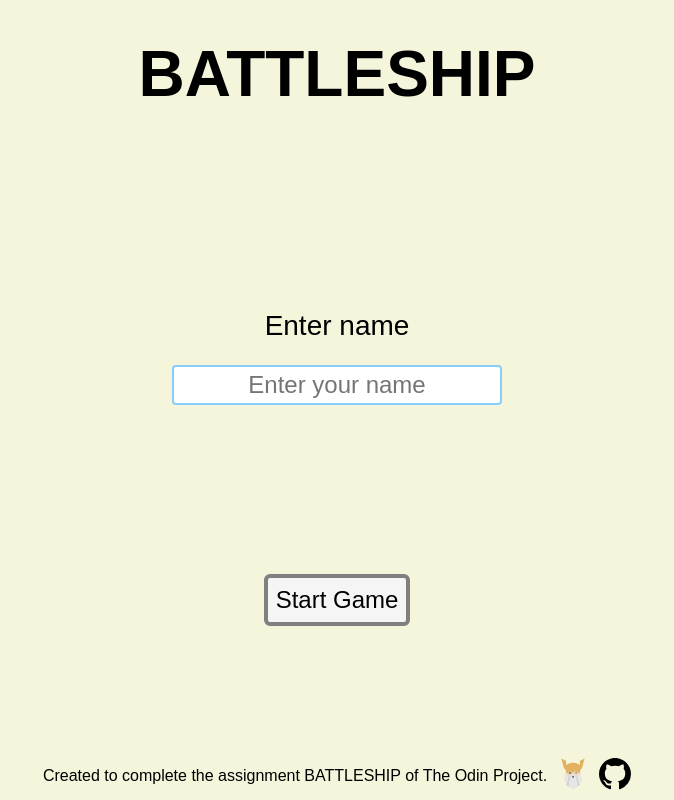
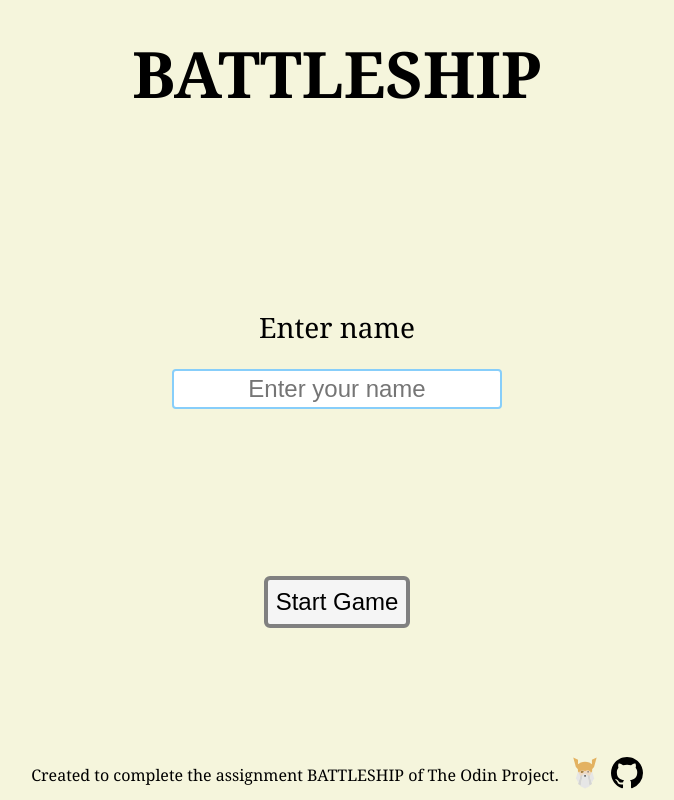
Before and after one commit to 4C-75-63-6B-79/Battleship, a website built with webpack: page src/template.html in a window 1280 px wide. Shown: the whole page, without its empty margins (303-977 px from the left). Built offline with nearby package versions, Linux system fonts and the light colour scheme.

Commit message:
changed the font family to Gerofia

```diff
--- a/src/style.css
+++ b/src/style.css
@@ -7,7 +7,7 @@
 }
 
 body {
-    font-family: fantasy;
+    font-family:Georgia, 'Times New Roman', Times, serif;
     font-size: 16px;
     background-color: beige;
     display: flex;
@@ -275,7 +275,7 @@ h2 {
 }
 
 h4 {
-    /*the shipName in the shipIndicator*/
+    font-size: 1.05rem;
 }
 
 .indicatorLight {
@@ -344,22 +344,3 @@ footer > div {
     align-items: center;
     gap: 10px;
 }
-
-/* .box[data-coordinates='32'] {
-    position: relative;
-    background-color: blue;
-}
-
-.box[data-coordinates='32']::before {
-    position: absolute;
-    content: '';
-    z-index: 1;
-    top: 0;
-    left: 0;
-    height: 35px;
-    width: 115px;
-    border: 2px solid red;
-    background-image: url(./assets/images/ship.svg);
-    transform-origin: 17.5px 17.5px;
-    transform: rotateZ(90deg);
-} */
```
